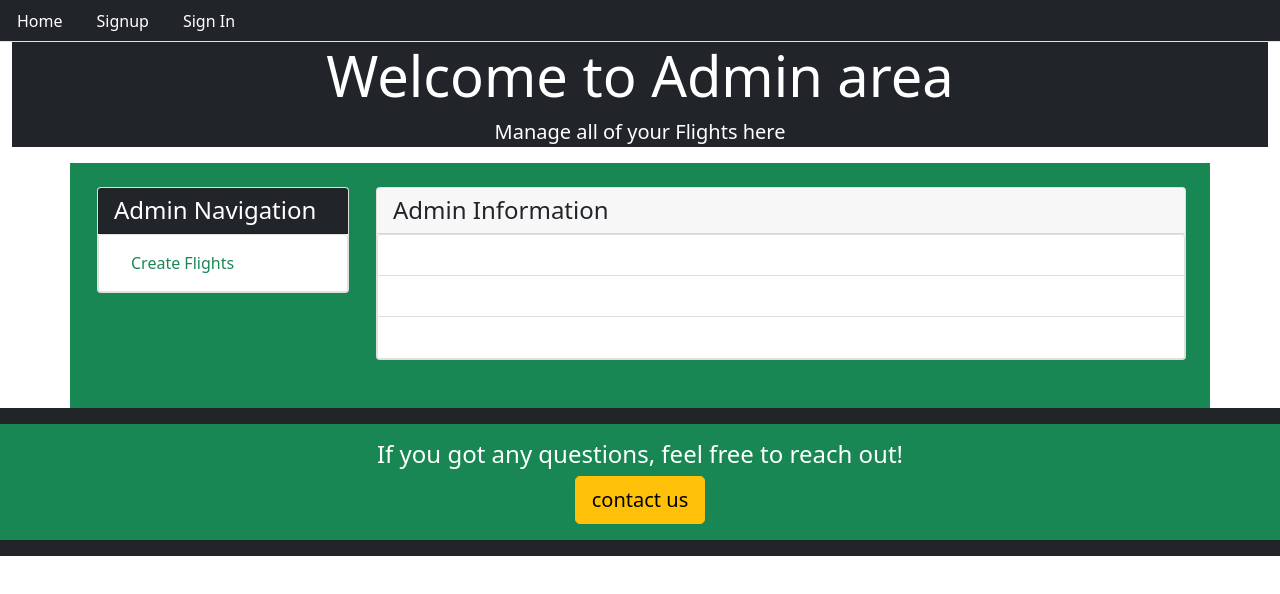
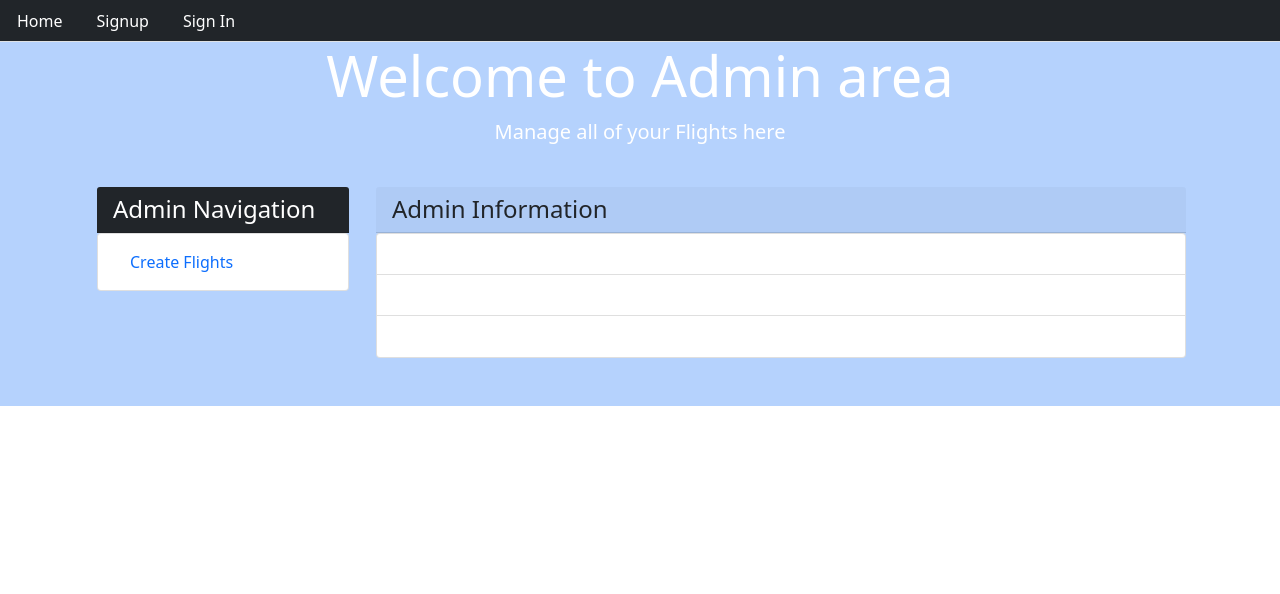
Before and after one commit to gopinathsjsu/team-project-vsrl_202_teamproject, a React (Create React App) app in the folder airline-application-frontend/: page /admin/dashboard in a window 1280 px wide. Shown: the top 594 px of the page. Built offline with nearby package versions, Linux system fonts and the light colour scheme; no server answers.

Commit message:
changed css

```diff
--- a/airline-application-frontend/src/components/AdminDashboard.js
+++ b/airline-application-frontend/src/components/AdminDashboard.js
@@ -2,18 +2,18 @@ import React from 'react'
 import Base from '../core/Base'
 import {isAuthenticated} from '../authHelper/index'
 import {Link} from "react-router-dom"
-
+import "../css/AdminDashboard.css"
 const AdminDashBoard = ()=>{
 
     // const {user: {name,email,role}} = isAuthenticated()
 
     const adminLeftSide = ()=>{
         return (
-            <div className="card">
+            <div className="adminCard">
                 <h4 className="card-header bg-dark text-white">Admin Navigation</h4>
             <ul className="list-group">
                 <li className="list-group-item">
-                    <Link to="/admin/create/flights" className="nav-link text-success">Create Flights</Link>
+                    <Link to="/admin/create/flights" className="nav-link text-primary">Create Flights</Link>
                 </li>
 
                  {/* <li className="list-group-item">
@@ -26,7 +26,7 @@ const AdminDashBoard = ()=>{
 
     const adminRightSide = ()=>{
         return (
-            <div className="card mb-4">
+            <div className="adminCard mb-4">
                 <h4 className="card-header">Admin Information</h4>
                 <ul className="list-group">
                     <li className="list-group-item">
@@ -48,8 +48,8 @@ const AdminDashBoard = ()=>{
     }
 
     return (
-        <Base title="Welcome to Admin area" description="Manage all of your Flights here" className="container bg-success p-4">
-            <div className="row">
+        <Base title="Welcome to Admin area" description="Manage all of your Flights here" className="container adminCard p-4">
+            <div className="adminCard row">
                 <div className="col-3">{adminLeftSide()}</div>
                 <div className="col-9">{adminRightSide()}</div>
             </div>
--- a/airline-application-frontend/src/core/Base.js
+++ b/airline-application-frontend/src/core/Base.js
@@ -1,6 +1,6 @@
 import React from "react";
 import Menu from "./Menu";
-
+import "../css/AdminDashboard.css"
 
 const Base= ({
     title= "My Title",
@@ -11,22 +11,22 @@ const Base= ({
     return(
         <div>
         <Menu />
-           <div className="container-fluid">
-                <div className="jumbotron bg-dark text-white text-center">
+           <div className="container-fluid adminCard">
+                <div className="jumbotron adminCard  text-white text-center">
                     <h2 className="display-4">{title}</h2>
                     <p className="lead">{description}</p>
                 </div>
                 <div className={className}>{children}</div>
            </div>
-           <footer className="footer bg-dark mt-auto py-3">
-                <div className="container-fluid bg-success text-white text-center py-3">
+           {/* <footer className="footer  adminCard mt-auto py-3">
+                <div className="container-fluid adminCard text-white text-center py-3">
                     <h4>If you got any questions, feel free to reach out!</h4>
                     <button className="btn btn-warning btn-lg">contact us</button>
                 </div>
                 <div className="container">
 
                 </div>
-           </footer>
+           </footer>  */}
         </div>
     )
 }
--- /dev/null
+++ b/airline-application-frontend/src/css/AdminDashboard.css
@@ -0,0 +1,3 @@
+.adminCard{
+    background-color: #b5d2fd;
+}
```
